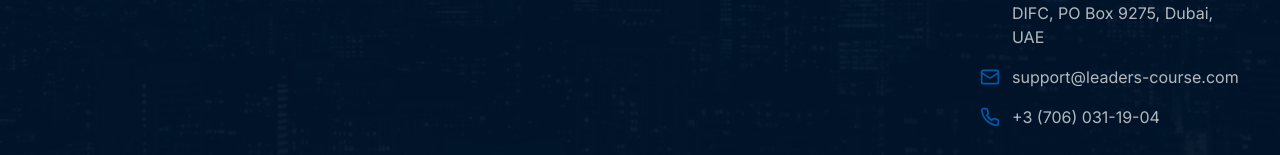
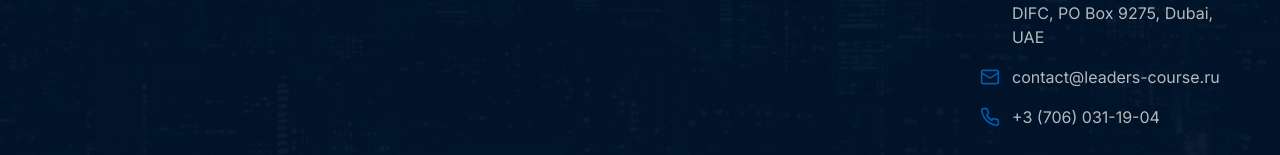
Before and after one commit to dizmr/v0-leaders-course, a Next.js app: page / in a window 1280 px wide. Shown: the part 2962-3117 px from the top of the page. Built offline with nearby package versions, Linux system fonts and the light colour scheme.

Commit message:
Update footer.tsx

```diff
--- a/components/footer.tsx
+++ b/components/footer.tsx
@@ -124,7 +124,7 @@ export default function Footer() {
                     href="mailto:support@leaders-course.com"
                     className="text-white/70 hover:text-accent transition-colors"
                   >
-                    support@leaders-course.com
+                    contact@leaders-course.ru
                   </a>
                 </li>
                 <li className="flex items-center gap-3">
```
